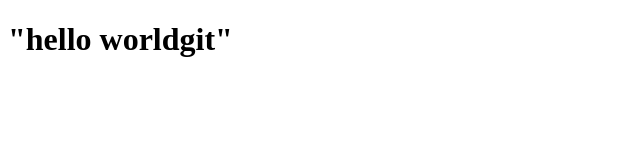
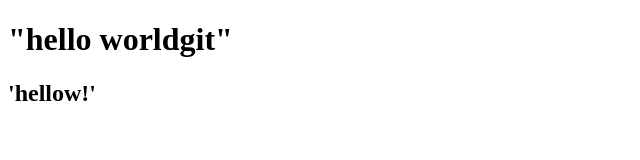
Before and after one commit to Aliaksandr251183/project, a plain HTML site: page index.html in a window 1280 px wide. Shown: the whole page, without its empty margins (0-640 px from the left). Drawn offline with Linux system fonts and the light colour scheme.

Commit message:
index.html mod

```diff
--- a/index.html
+++ b/index.html
@@ -9,5 +9,6 @@
 </head>
 <body>
     <h1>"hello worldgit"</h1>
+    <h2>'hellow!'</h2>
 </body>
 </html>
```
